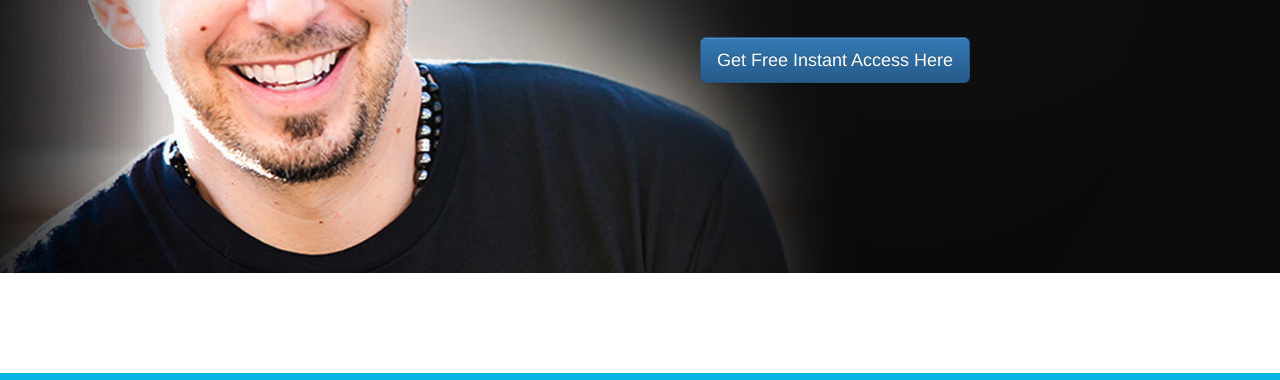
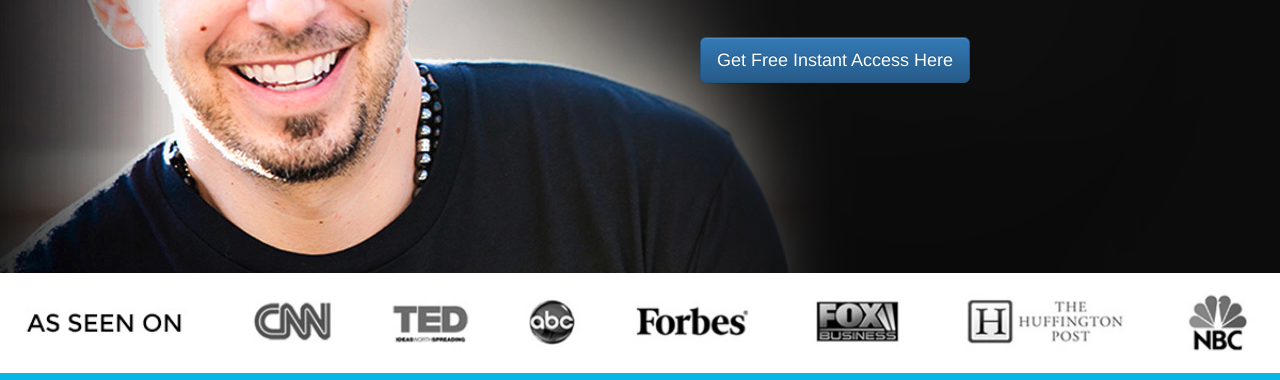
Before and after one commit to yaroslavguk/CSS, a plain HTML site: page index.html in a window 1280 px wide. Shown: the part 353-733 px from the top of the page. Drawn offline with Linux system fonts and the light colour scheme.

Commit message:
Update index.html

```diff
--- a/index.html
+++ b/index.html
@@ -42,15 +42,9 @@
         </div>
      </section>
     <section>
-    <div class="credibility-logos">
-    <div class="container">
-      <div class="row">
-        <div class="col-md-12">
-          <div class="wrapper-credibility-logos"></div>
-        </div>
-      </div>
-    </div>
-  </div>
+   <div class="credibility-logos">
+  <div class="wrapper-credibility-logos"></div>
+   </div>
     </section>
     <section class="subscribe-container">
       <div class="container">
@@ -77,8 +71,7 @@
       <div class="container">
         <div class="headline-container">
           <h2>Featuring <span> NEW MEDIA</span> Influensers Such As...</h2>
-
-          <div class="guest-list-container">
+           <div class="guest-list-container">
             <div class="picture-container-1">
               <img src="img/pbi-003.png" alt="pbi-003">
               <h4>Lorem ipsum dolor sit amet, consectetur adipiscing elit</h4>
@@ -200,7 +193,7 @@
         <div class="epilog-cont">
           <div class="epilog-left-container">
             <h2>
-              <a href="#"><img src="img/logo.png" alt="logo"></a>
+              <a href="#"><img src="img/Logo.png" alt="Logo"></a>
             </h2>
             <h3></h3> <br><br>
              <p>
```
